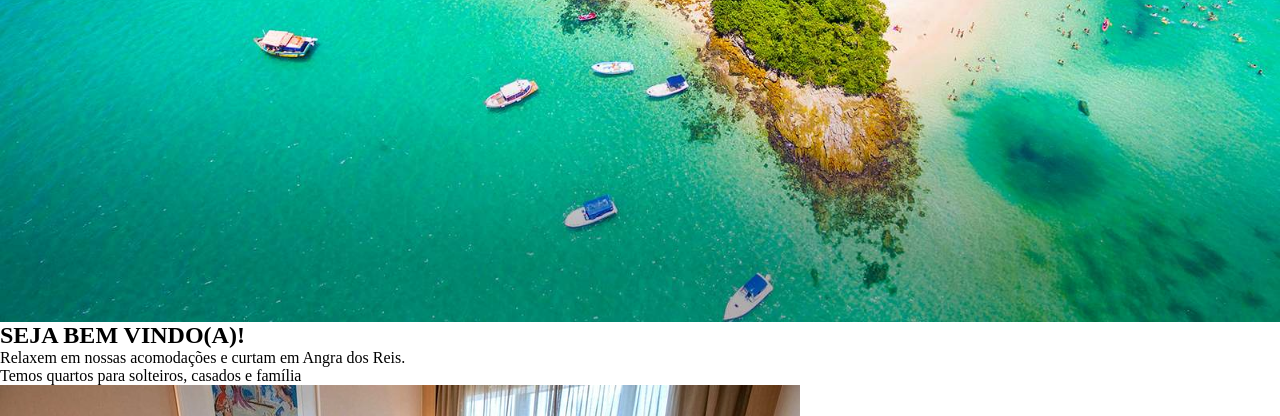
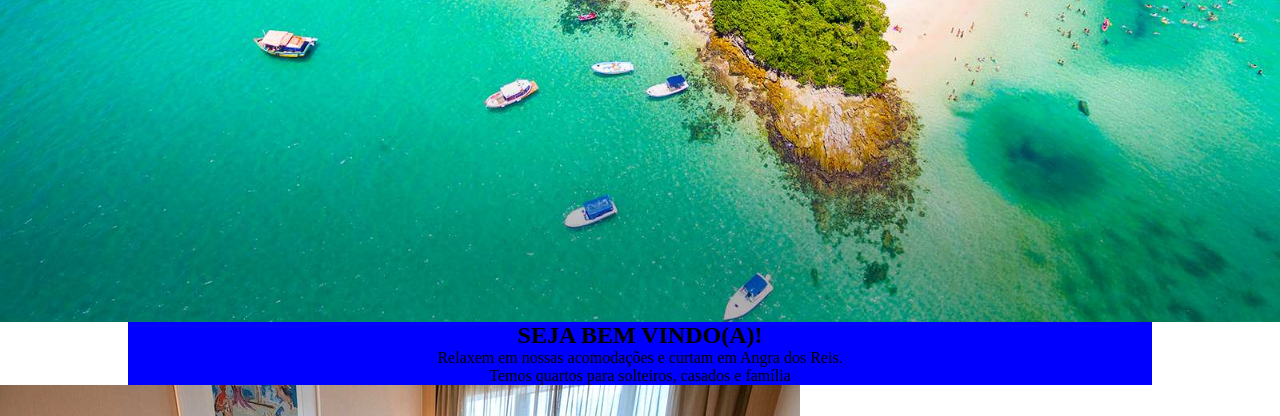
Before and after one commit to walisonfbalves/projeto-site2, a plain HTML site: page index.html in a window 1280 px wide. Shown: the part 536-952 px from the top of the page. Drawn offline with Linux system fonts and the light colour scheme.

Commit message:
Ta melhorando

```diff
--- a/css/style.css
+++ b/css/style.css
@@ -62,4 +62,12 @@
     font-size: 20px;
 }
 
-.conteiner
+.conteiner {
+    background-color: blue;
+    display:flex;
+    flex-direction: column;
+    max-width: 1024px;
+    margin: 0 auto;
+    text-align: center;
+
+}
--- a/index.html
+++ b/index.html
@@ -34,10 +34,12 @@
     </div>
 
 
-    <div class="">
+    <div class="conteiner">
+        <div>
         <h2>SEJA BEM VINDO(A)!</h2>
         <p>Relaxem em nossas acomodações e curtam em Angra dos Reis.</p>
         <p>Temos quartos para solteiros, casados e família</p>
+        </div>
     </div>
 
     <div>
```
